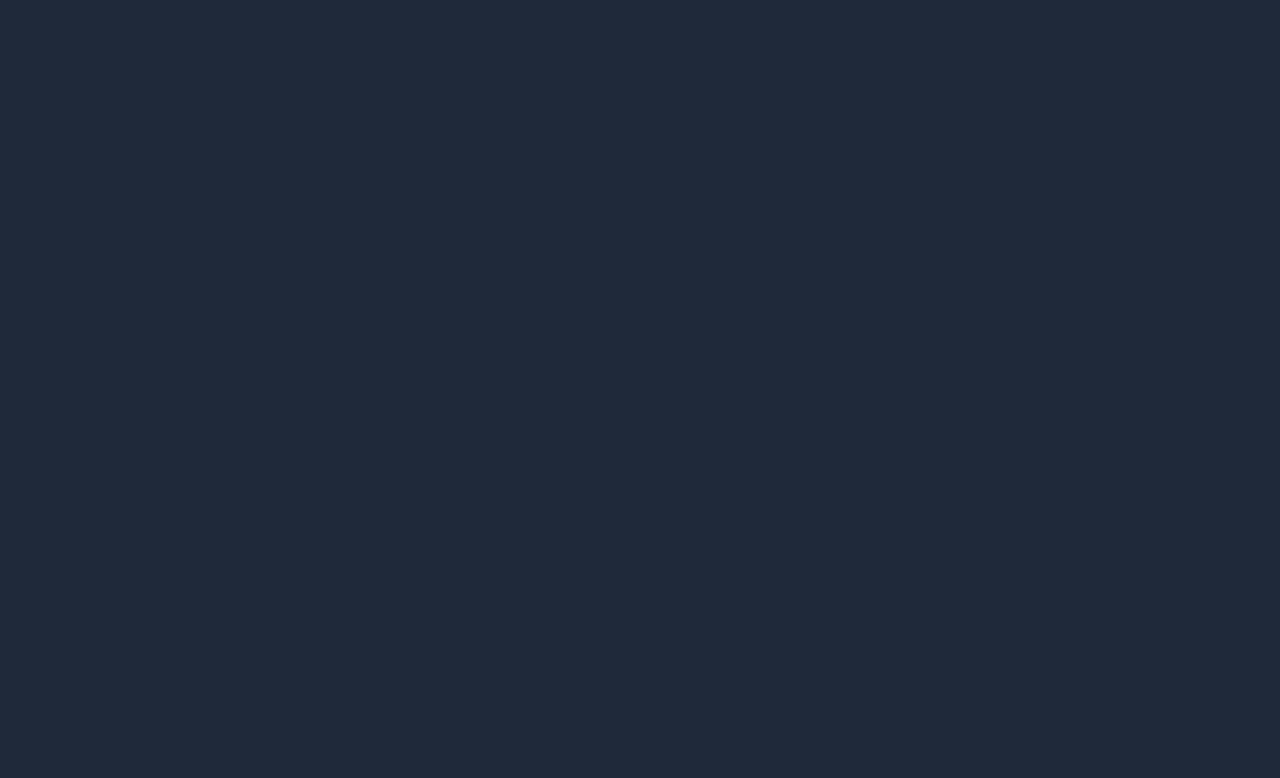
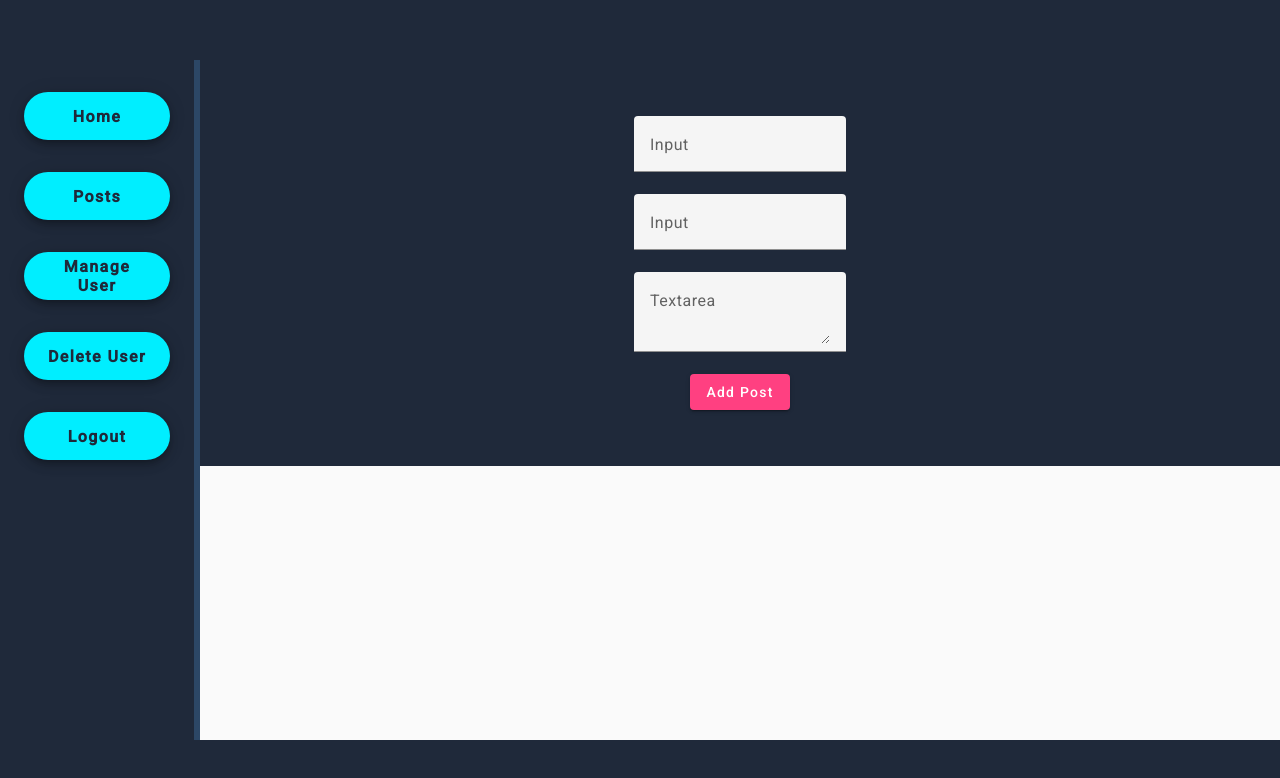
Before and after one commit to EnnaLea/city-besting, an Angular app: page /landing/new-post/1 in a window 1280 px wide. Before the commit this address led to /. Shown: the top 778 px of the page. Built offline with nearby package versions, Linux system fonts and the light colour scheme; sample sign-in values are in the browser's storage.

Commit message:
third commit

```diff
--- /dev/null
+++ b/css/new-post.component.css
@@ -0,0 +1 @@
+.parent{background-color:#1f293a}.parent .container{display:flex;flex-direction:column;justify-content:center;align-items:center}.parent .container .create-post{display:flex;flex-direction:column;justify-content:center;align-items:center;width:600px;margin:2rem 2rem;padding:1.5rem}
--- a/src/app/app.routes.ts
+++ b/src/app/app.routes.ts
@@ -20,7 +20,7 @@ export const routes: Routes = [
         {path:'comments', loadComponent: ()=> import('./components/comments/comments.component').then(m => m.CommentsComponent) },
         {path:'user-info', loadComponent: ()=> import('./components/user-info/user-info.component').then(m => m.UserInfoComponent) },
         {path:'add-user', loadComponent: ()=> import('./components/create-user/create-user.component').then(m => m.CreateUserComponent) },
-
+        {path:'new-post/:id', loadComponent: ()=> import('./components/new-post/new-post.component').then(m => m.NewPostComponent) },
     ]
 },
 
--- a/src/app/components/home/home.component.html
+++ b/src/app/components/home/home.component.html
@@ -11,7 +11,8 @@
      <app-user-info></app-user-info>
     </mat-tab>
 
-    <mat-tab label="User Posts">
+    <mat-tab label="User Posts" (click)="user.id !== undefined ? onDetailsClick(user.id) : null">
+        <app-new-post></app-new-post>
         <app-user-posts></app-user-posts>
     </mat-tab>
   </mat-tab-group>
--- a/src/app/components/home/home.component.ts
+++ b/src/app/components/home/home.component.ts
@@ -8,13 +8,15 @@ import { UsersDetailsComponent } from "../users-details/users-details.component"
 import { UserService } from '../../services/user.service';
 import { UserInfoComponent } from "../user-info/user-info.component";
 import { UserPostsComponent } from "../user-posts/user-posts.component";
+import { Router } from '@angular/router';
+import { NewPostComponent } from '../new-post/new-post.component';
 
 @Component({
     selector: 'app-home',
     standalone: true,
     templateUrl: './home.component.html',
     styleUrl: './home.component.scss',
-    imports: [MaterialModule, CommonModule, UsersComponent, UsersDetailsComponent, UserInfoComponent, UserPostsComponent]
+    imports: [MaterialModule, CommonModule, UsersComponent, UsersDetailsComponent, UserInfoComponent, UserPostsComponent, NewPostComponent]
 })
 export class HomeComponent implements OnInit {
 
@@ -24,10 +26,14 @@ name!: string;
 staus!: string;
 gender!: string;
 
-  constructor(private authService: AuthService, private userService: UserService) { }
+  constructor(private authService: AuthService, private userService: UserService, private route: Router) { }
 
   ngOnInit(): void {
    this.getUser();
+  }
+
+  onDetailsClick(id: number) {
+    this.route.navigateByUrl('/landing/users-detail/' + id);
   }
 
   onCancel() {
--- /dev/null
+++ b/src/app/components/new-post/new-post.component.html
@@ -0,0 +1,21 @@
+<div class="parent">
+    <div class="container">
+        <form>
+                <div class="create-post">
+                <mat-form-field>
+                    <mat-label>Input</mat-label>
+                    <input matInput>
+                  </mat-form-field>
+                  <mat-form-field>
+                    <mat-label>Input</mat-label>
+                    <input matInput>
+                  </mat-form-field>
+                  <mat-form-field>
+                    <mat-label>Textarea</mat-label>
+                    <textarea matInput></textarea>
+                  </mat-form-field>
+                  <button mat-raised-button color="accent" type="submit">Add Post</button>
+                </div>
+                </form>
+    </div>
+</div>
--- /dev/null
+++ b/src/app/components/new-post/new-post.component.scss
@@ -0,0 +1,20 @@
+.parent{
+    background-color: #1f293a;
+
+    .container{
+        display: flex;
+        flex-direction: column;
+        justify-content: center;
+        align-items: center;
+
+        .create-post{
+            display: flex;
+            flex-direction: column;
+            justify-content: center;
+            align-items: center;
+            width: 600px;
+            margin: 2rem 2rem;
+            padding: 1.5rem;
+        }
+    }
+}
--- a/src/app/components/user-info/user-info.component.ts
+++ b/src/app/components/user-info/user-info.component.ts
@@ -4,6 +4,7 @@ import { User } from '../../interfaces/user.model';
 import { UserService } from '../../services/user.service';
 import { MaterialModule } from '../../module/material/material.module';
 import { CommonModule } from '@angular/common';
+import { Router } from '@angular/router';
 
 @Component({
   selector: 'app-user-info',
@@ -20,10 +21,14 @@ name!: string;
 status!: string;
 gender!: string;
 
-  constructor(private authService: AuthService, private userService: UserService) { }
+  constructor(private authService: AuthService, private userService: UserService, private route: Router) { }
 
   ngOnInit(): void {
    this.getUser();
+  }
+
+  onDetailsClick(id: number){
+    this.route.navigateByUrl('/landing/new-post/' + id);
   }
 
   onCancel() {
@@ -53,6 +58,10 @@ gender!: string;
       return;
     }
 
+    onClick(){
+      this.route.navigateByUrl('/landing/');
+    }
+
   getUser(){
     const cachedUser = this.authService.getCachedUser();
     if (cachedUser !== null) {
```
Also changed, not shown: src/app/components/new-post/new-post.component.ts (added, +22 -0 lines), 1 other file (tests, documents, lock files or other folders).
